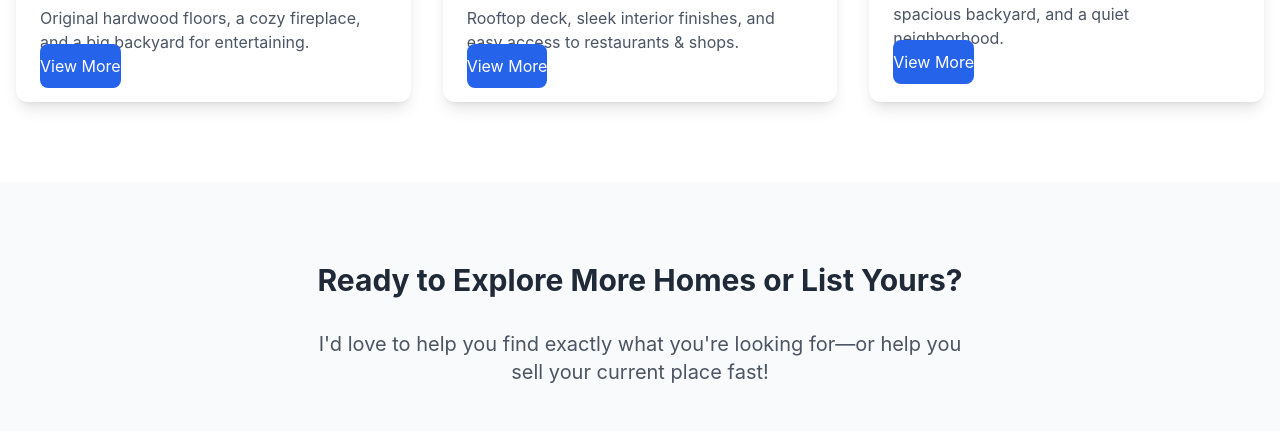
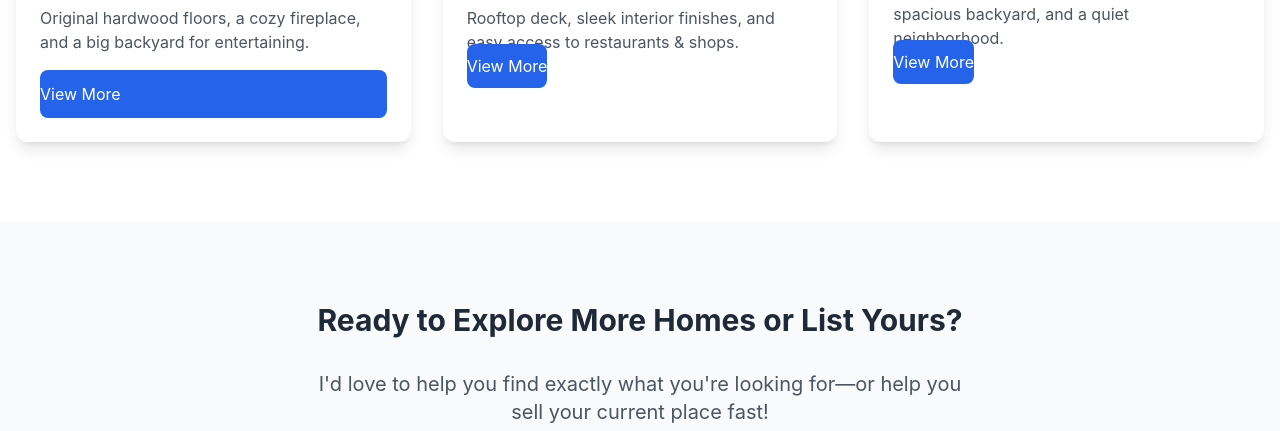
Before and after one commit to georgediaz3/realestate, a plain HTML site: page index.html in a window 1280 px wide. Shown: the part 1350-1781 px from the top of the page. Drawn offline with nearby package versions, Linux system fonts and the light colour scheme.

Commit message:
Update index.html

```diff
--- a/index.html
+++ b/index.html
@@ -622,7 +622,7 @@
                       <span><i class="fa-solid fa-ruler"></i> 1,600 sq ft</span>
                   </div>
                   <p class="text-gray-600">Original hardwood floors, a cozy fireplace, and a big backyard for entertaining.</p>
-                  <a href ="listing.html" class="w-full bg-blue-600 text-white py-3 rounded-lg hover:bg-blue-700 transition">View More</a>
+                  <a href="listing.html" class="block w-full bg-blue-600 text-white py-3 rounded-lg hover:bg-blue-700 transition mt-4">View More</a>
               </div>
           </div>
           <div class="bg-white rounded-xl shadow-lg overflow-hidden">
```
